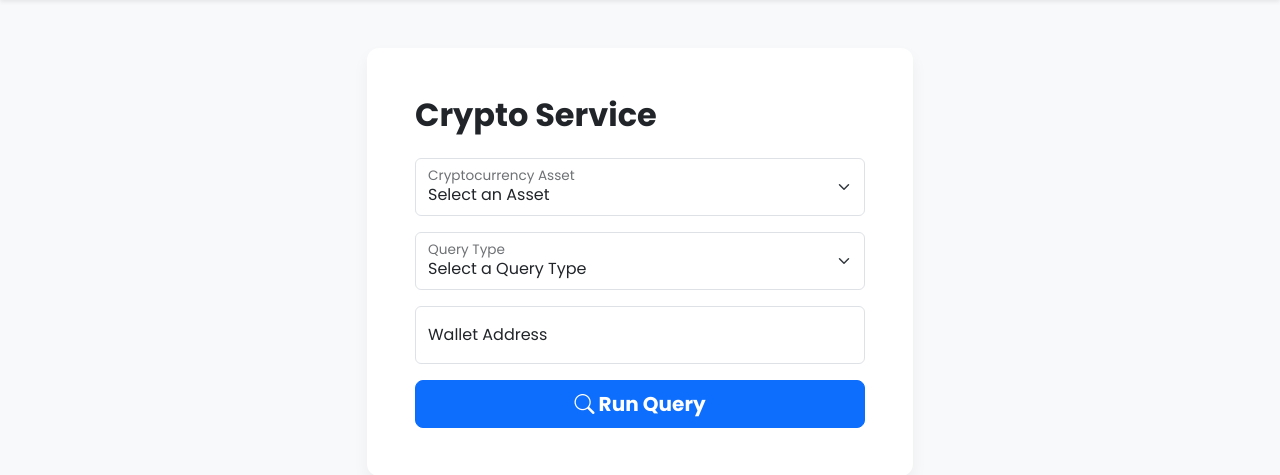
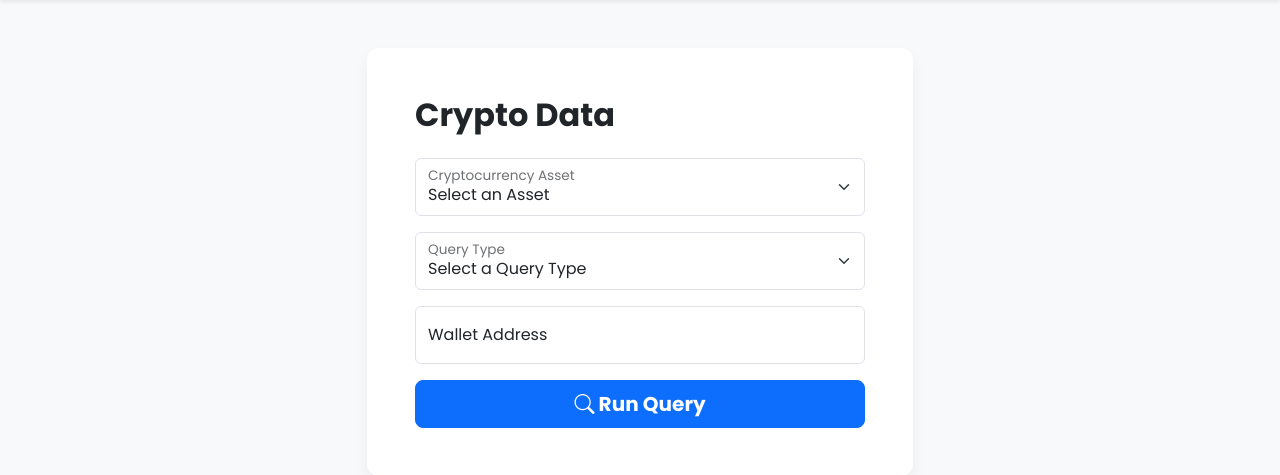
Before and after one commit to nehemiaobati/codeigniter, a CodeIgniter 4 app: the page made by app/Views/crypto/query_form.php in a window 1280 px wide. Shown: the part 78-553 px from the top of the page. Run offline with PHP 8.4 and a stand-in for CodeIgniter, Linux system fonts and the light colour scheme; the template is opened without the code that fills it, so the values that code supplies are empty; some libraries are stand-ins or nearby versions.

Commit message:
refactor: Shorten service titles for clarity
This commit updates the titles of various services to be more concise and user-friendly. The changes include:

- Renaming "Crypto Service" to "Crypto Data" in multiple views.
- Renaming "Gemini AI Service" to "Gemini AI" in the Gemini query form.

These adjustments aim to improve the overall readability and user experience by providing shorter, more direct labels for the available services.

```diff
--- a/app/Config/Routes.php
+++ b/app/Config/Routes.php
@@ -49,7 +49,7 @@ $routes->group('', static function ($routes) {
 //--------------------------------------------------------------------
 // These routes require the user to be logged in.
 $routes->group('', ['filter' => 'auth'], static function ($routes) {
-    // Dashboard/Home for logged-in users
+    // Home for logged-in users
     $routes->get('home', 'HomeController::index', ['as' => 'home']);
 
     // Account Routes
--- a/app/Views/crypto/query_form.php
+++ b/app/Views/crypto/query_form.php
@@ -20,7 +20,7 @@
         <div class="col-lg-6">
             <div class="card query-card">
                 <div class="card-body p-4 p-md-5">
-                    <h2 class="card-title fw-bold mb-4">Crypto Service</h2>
+                    <h2 class="card-title fw-bold mb-4">Crypto Data</h2>
                     <form action="<?= url_to('crypto.query') ?>" method="post">
                         <?= csrf_field() ?>
                         <div class="form-floating mb-3">
--- a/app/Views/gemini/query_form.php
+++ b/app/Views/gemini/query_form.php
@@ -29,7 +29,7 @@
                  <div class="card-body p-4 p-md-5">
                     <form action="<?= url_to('gemini.generate') ?>" method="post" enctype="multipart/form-data">
                         <div class="d-flex justify-content-between align-items-center mb-4">
-                            <h2 class="card-title fw-bold mb-0">Gemini AI Service</h2>
+                            <h2 class="card-title fw-bold mb-0">Gemini AI</h2>
                             <div class="form-check form-switch">
                                 <input class="form-check-input" type="checkbox" role="switch" id="reportToggle" name="report" value="1">
                                 <label class="form-check-label" for="reportToggle">Report</label>
--- a/app/Views/home/welcome_user.php
+++ b/app/Views/home/welcome_user.php
@@ -196,7 +196,7 @@
                 <div class="col-12">
                     <div class="dashboard-card action-card">
                         <div class="icon"><i class="bi bi-search"></i></div>
-                        <h4>Crypto Data Service</h4>
+                        <h4>Crypto Data</h4>
                         <p class="text-muted">Query real-time balance and transaction data for Bitcoin and Litecoin addresses.</p>
                         <a href="<?= url_to('crypto.index') ?>" class="btn btn-outline-primary">Access Service</a>
                     </div>
--- a/app/Views/layouts/default.php
+++ b/app/Views/layouts/default.php
@@ -179,7 +179,7 @@
                                     Services
                                 </a>
                                 <ul class="dropdown-menu" aria-labelledby="servicesDropdown">
-                                    <li><a class="dropdown-item" href="<?= url_to('crypto.index') ?>">Crypto Service</a></li>
+                                    <li><a class="dropdown-item" href="<?= url_to('crypto.index') ?>">Crypto Data</a></li>
                                     <li><a class="dropdown-item" href="<?= url_to('gemini.index') ?>">Gemini AI</a></li>
                                 </ul>
                             </li>
```
